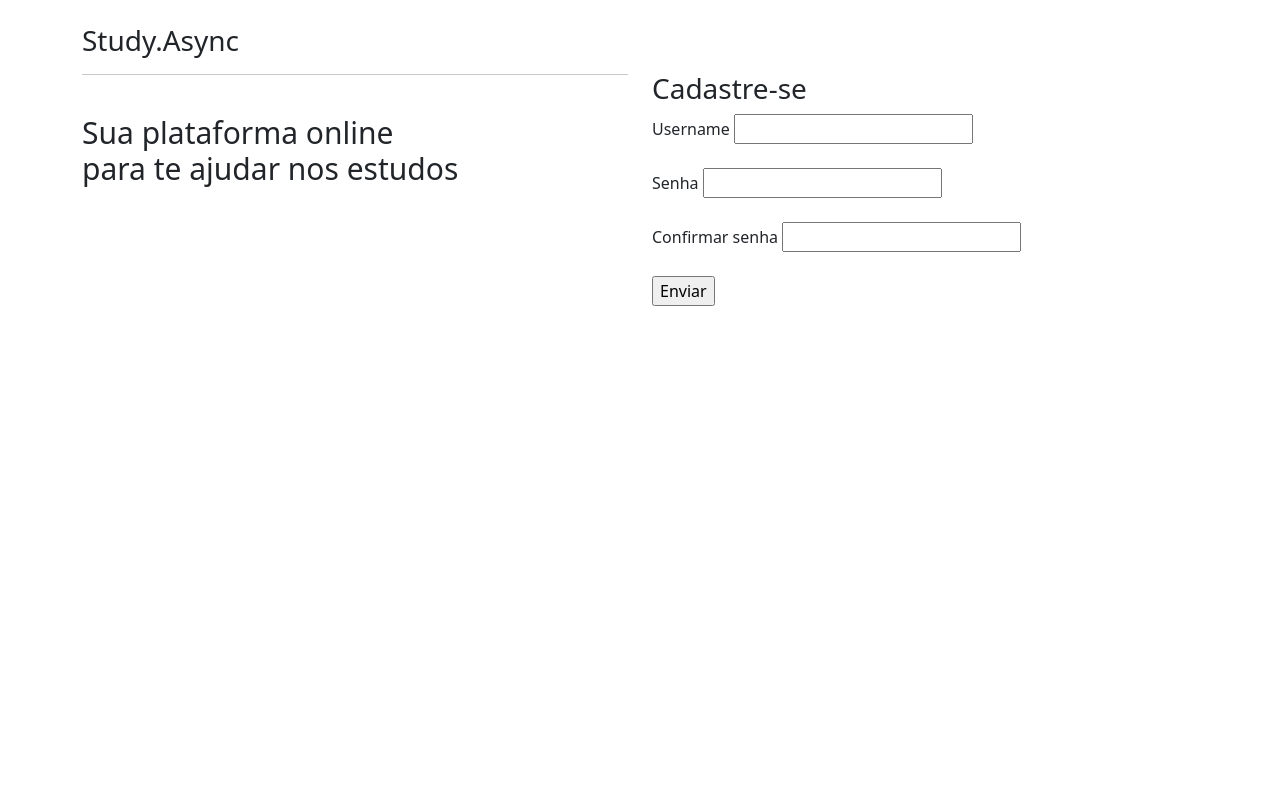
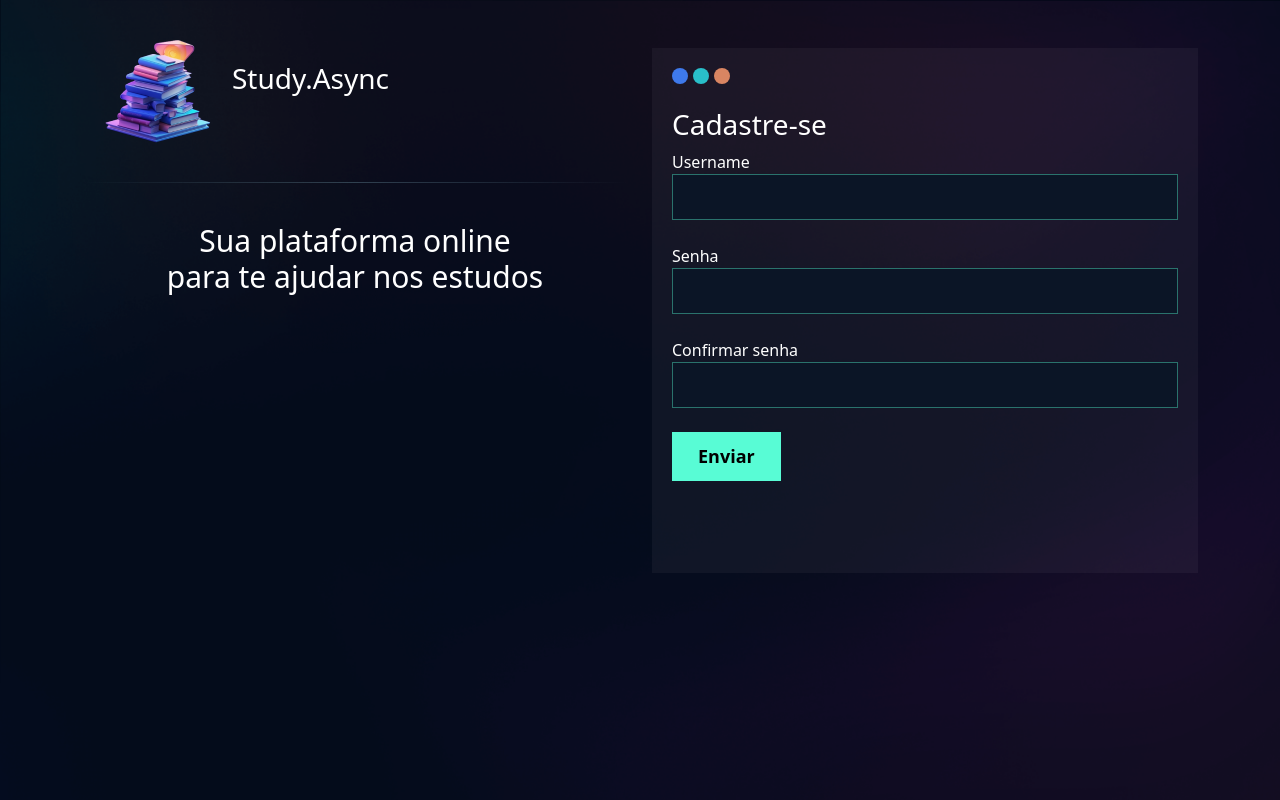
Before and after one commit to Anailton10/Study_PSW, a Django app: page /usuarios/cadastro/ in a window 1280 px wide. Run offline with Django 5.2, Linux system fonts and the light colour scheme.

Commit message:
configurando arquivos estaticos e add os arquivos estaticos

```diff
--- a/templates/base.html
+++ b/templates/base.html
@@ -5,6 +5,7 @@
     <meta charset="utf-8">
     <meta name="viewport" content="width=device-width, initial-scale=1">
     <link href="https://cdn.jsdelivr.net/npm/bootstrap@5.3.2/dist/css/bootstrap.min.css" rel="stylesheet">
+    <link rel="stylesheet" href="{% static 'geral/css/base.css' %}">
     <title>Study Async</title>
     {% block 'cabecalho' %} {% endblock %}
   </head>
--- /dev/null
+++ b/templates/static/geral/css/base.css
@@ -0,0 +1,15 @@
+:root{
+
+    --main-color: #0b1526;
+    --dark-color: #000716;
+    --secondary-dark-color: rgb(15, 2, 26);
+    --light-color: #00c1f3;
+    --contrast-color: #f4c96b;
+    --differential-color: #58fcd5;
+
+}
+
+body{
+    background-color: var(--dark-color) !important;
+    color: white !important;
+}
--- /dev/null
+++ b/templates/static/usuarios/css/cadastro.css
@@ -0,0 +1,84 @@
+*{
+    margin: 0;
+    padding: 0;
+}
+
+.bg1{
+
+    background-image: url('/static/usuarios/img/bg1.png') !important;
+    height: 100vh;
+    background-size: cover;
+
+}
+
+.titulo-fonte{
+    margin-top: 20px;
+}
+
+.box-titulo{
+    display: flex;
+}
+
+.divisor{
+    border: 0;
+    height: 1px;
+    background-image: linear-gradient(to right, transparent, rgb(162, 219, 236), transparent);
+    display: block;
+
+}
+
+.tac{
+    text-align: center;
+}
+
+.box-form{
+    padding: 20px;
+    background-color: rgba(217,217,217, .05);
+    color: white !important;
+}
+
+.box-circle{
+    display: flex;
+    gap: 5px;
+
+}
+
+.circle{
+    width: 16px;
+    height: 16px;
+    border-radius: 8px;
+}
+
+.c1{
+    background-color: #3E79EB;
+}
+
+.c2{
+    background-color: #29BFC9;
+}
+
+.c3{
+    background-color: #D98562
+}
+
+.input-form{
+    background-color: #0b1526;
+    padding: 10px;
+    border: none;
+    border: 1px solid rgba(88, 252, 213, .4);
+    color: white;
+    outline: 0;
+    width: 100%;
+
+}
+
+.btn-cadastro{
+    padding: 10px;
+    background-color: #58fcd5;
+    border: none;
+    border: 1px solid #58fcd5;
+    font-size: 18px;
+    font-weight: bold;
+    padding-left: 25px;
+    padding-right: 25px;
+}
--- a/usuarios/templates/cadastro.html
+++ b/usuarios/templates/cadastro.html
@@ -1,4 +1,9 @@
 {% extends 'base.html' %}
+{% load static %}
+
+{% block 'cabecalho' %}
+<link rel="stylesheet" href="{% static 'usuarios/css/cadastro.css' %}">
+{% endblock 'cabecalho' %}
 
 {% block 'conteudo' %}
 
@@ -8,7 +13,7 @@
                 <div class="col-md">
                     <div class="box-titulo">
                         <div class="box-titulo-item">
-                            <img src="">
+                            <img src="{% static 'usuarios/img/logo.png' %}">
                         </div>
                         <div style="margin-top: auto; margin-bottom: auto;" class="box-titulo-item">
                             <h3 >Study.Async</h3>
```
Also changed, not shown: study_async/settings.py (+7 -2 lines), templates/static/usuarios/img/bg1.png (added), templates/static/usuarios/img/logo.png (added).
